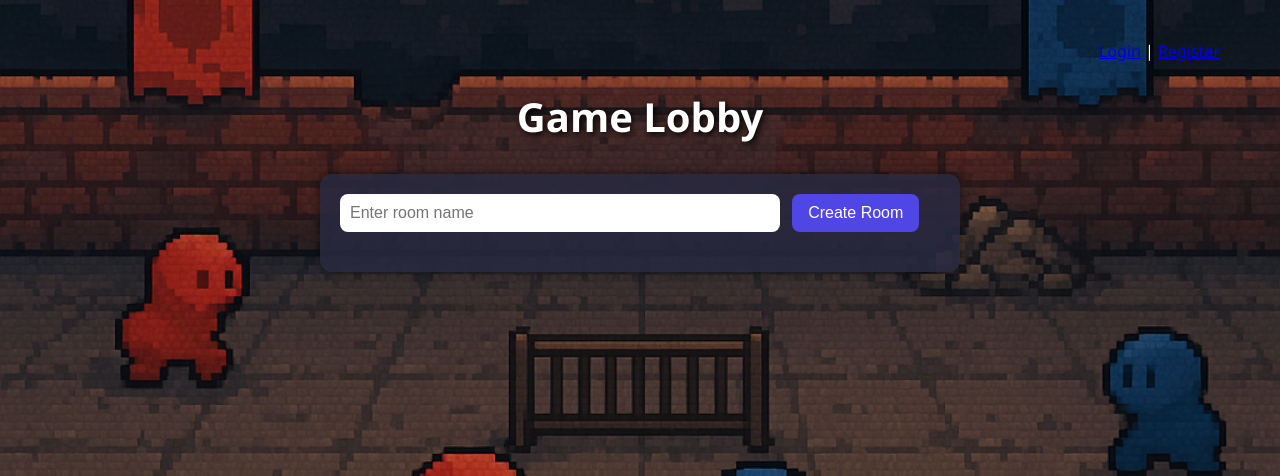
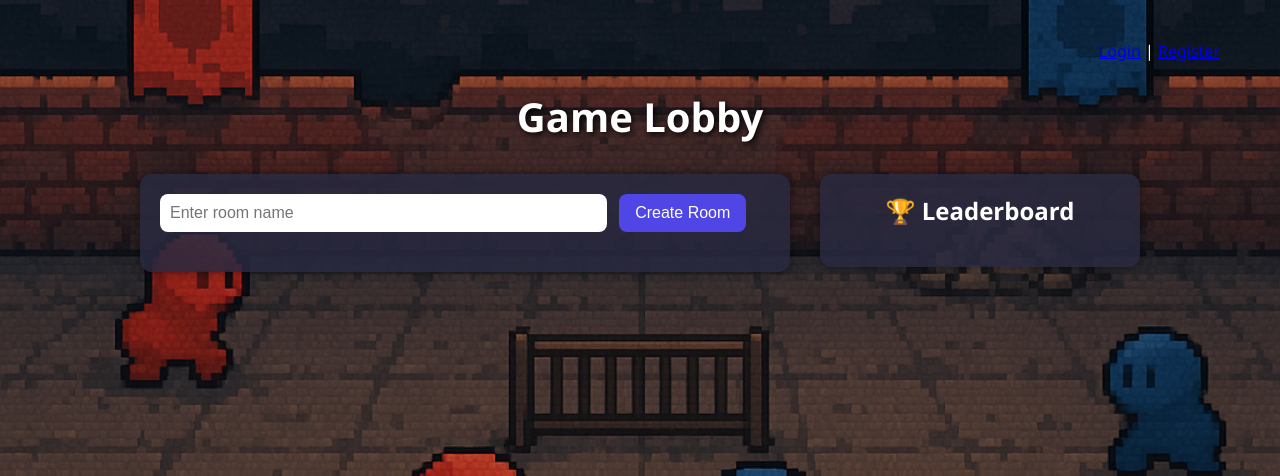
Before and after one commit to jialechen3/312Team, a Flask app: page /lobby in a window 1280 px wide. Shown: the top 476 px of the page. Run offline with Flask 3, Linux system fonts and the light colour scheme; data that the repository does not hold is empty; some libraries are stand-ins or nearby versions.

Commit message:
minimize the map. Added leaderboard

```diff
--- a/server.py
+++ b/server.py
@@ -29,10 +29,9 @@ def add_security_headers(response):
     status = response.status_code
     username = getattr(g, 'user', {}).get('username') if getattr(g, 'user', None) else 'Unauthenticated'
 
-    # ✅ Main log: lightweight summary only
+
     logging.info(f"{ip} - {username} - {method} {path} → {status}")
 
-    # ✅ Raw log: full details (with body size control & content filtering)
     if response.content_type and not response.content_type.startswith('text'):
         raw_logger.info(f"RESPONSE: {method} {path} → {status} — {response.content_type} (not logged)")
     else:
--- a/templates/battlefield.html
+++ b/templates/battlefield.html
@@ -100,9 +100,7 @@
 <!-- map canvas -->
 <canvas id="game" width="1200" height="750"></canvas>
 <canvas
-  id="minimap"
-  width="200.0"
-  height="200.0"
+  id="minimap" width="150" height="150"
   style="
     position: absolute;
     bottom: 20px;
@@ -180,7 +178,7 @@ function paintCorner() {
 const roomId = new URLSearchParams(location.search).get('room');
 if (!roomId) { alert('Room ID missing'); throw new Error('No room id'); }
 
-const TILE_SIZE = 40.0, MAP_WIDTH = 100.0, MAP_HEIGHT = 100.0;
+const TILE_SIZE = 40.0, MAP_WIDTH = 50.0, MAP_HEIGHT = 50.0;
 let terrain = Array.from({ length: MAP_HEIGHT }, () => Array(MAP_WIDTH).fill(0));
 
 
--- a/templates/lobby.html
+++ b/templates/lobby.html
@@ -20,14 +20,6 @@
       text-shadow: 2px 2px 6px #000;
     }
 
-    .container {
-      max-width: 600px;
-      margin: 0 auto;
-      background-color: rgba(42, 42, 64, 0.85);
-      padding: 20px;
-      border-radius: 12px;
-      box-shadow: 0 0 10px rgba(0,0,0,0.5);
-    }
 
     .avatar-circle {
       width: 32px;
@@ -75,6 +67,57 @@
       justify-content: space-between;
       align-items: center;
     }
+
+    .lobby-wrapper {
+  display: flex;
+  justify-content: center;
+  align-items: flex-start;
+  gap: 30px;
+  max-width: 1000px;
+  margin: 0 auto;
+}
+
+/* Left column: room list */
+.container {
+  flex: 1;
+  background-color: rgba(42, 42, 64, 0.85);
+  padding: 20px;
+  border-radius: 12px;
+  box-shadow: 0 0 10px rgba(0,0,0,0.5);
+}
+
+/* Right column: leaderboard */
+.leaderboard {
+  width: 280px;
+  flex-shrink: 0;
+  background-color: rgba(42, 42, 64, 0.85);
+  padding: 20px;
+  border-radius: 12px;
+  box-shadow: 0 0 10px rgba(0,0,0,0.5);
+}
+
+    .leaderboard h2 {
+      margin-top: 0;
+      font-size: 1.5rem;
+      text-align: center;
+    }
+
+    #leaderboardList {
+      list-style: none;
+      padding: 0;
+      margin-top: 10px;
+    }
+
+    #leaderboardList li {
+      background-color: #3b3b5c;
+      margin-bottom: 10px;
+      padding: 8px;
+      border-radius: 8px;
+      font-size: 0.95rem;
+      display: flex;
+      justify-content: space-between;
+    }
+
   </style>
 </head>
 <body>
@@ -110,12 +153,24 @@
   {% endif %}
 
     <h1>Game Lobby</h1>
+    <div class="lobby-wrapper">
+
+      <!-- Left: Room creation and list -->
       <div class="container">
         <input type="text" id="roomName" placeholder="Enter room name">
         <button onclick="createRoom()">Create Room</button>
 
         <ul id="roomList"></ul>
       </div>
+
+      <!-- Right: Leaderboard -->
+      <div class="leaderboard">
+        <h2>🏆 Leaderboard</h2>
+        <ul id="leaderboardList"></ul>
+      </div>
+
+    </div> <!-- End of .lobby-wrapper -->
+
 
   <script src="https://cdn.socket.io/4.5.4/socket.io.min.js"></script>
 
@@ -136,6 +191,29 @@
   });
 });
 
+
+ socket.on('leaderboard_updated', () => {
+  loadLeaderboard();  // ⬅️ this is the function you already defined earlier
+});
+
+// Load leaderboard on page load
+function loadLeaderboard() {
+  fetch('/api/leaderboard')
+    .then(res => res.json())
+    .then(data => {
+      const lbList = document.getElementById('leaderboardList');
+      lbList.innerHTML = '';
+      data.forEach((p, i) => {
+        const li = document.createElement('li');
+        li.innerHTML = `<span>${i + 1}. ${p.username}</span><span>${p.wins} wins</span>`;
+        lbList.appendChild(li);
+      });
+    });
+}
+
+loadLeaderboard();  // 👈 Call it once when the page loads
+
+
     function createRoom() {
       const roomName = document.getElementById('roomName').value.trim();
       if (roomName !== '') {
--- a/templates/profile.html
+++ b/templates/profile.html
@@ -1,8 +1,10 @@
 <!DOCTYPE html>
 <html lang="en">
+<h2>Your Wins: {{ wins }}</h2>
 <head>
   <meta charset="UTF-8">
   <title>Your Profile</title>
+
   <link rel="stylesheet" href="{{ url_for('static', filename='login.css') }}">
   <style>
     body {
--- a/util/auth.py
+++ b/util/auth.py
@@ -42,7 +42,8 @@ def register():
         "id": user_id,
         "username": user,
         "password": hashed_pw,
-        "auth_token": None
+        "auth_token": None,
+        "wins": 0
     })
 
     logging.info(f"Registration successful: user '{user}' created")
@@ -148,8 +149,7 @@ def profile():
 
     # GET — render form
 
-
-    return render_template('profile.html')
+    return render_template('profile.html', wins=user.get('wins', 0))
 
 
 @auth_bp.route('/api/whoami')
@@ -163,3 +163,14 @@ def whoami():
         return jsonify({"username": user["username"]})
 
     return jsonify({"username": None})
+
+@auth_bp.route('/api/leaderboard')
+def leaderboard():
+    players = list(user_collection.find({}, {"username": 1, "wins": 1}).sort("wins", -1))
+    return jsonify([
+        {
+            "username": u["username"],
+            "wins": u.get("wins", 0)
+        }
+        for u in players
+    ])
--- a/util/battlefield.py
+++ b/util/battlefield.py
@@ -7,20 +7,21 @@ import math
 from util.rooms import choose_avatar
 
 # Constants for map size
-MAP_WIDTH = 100
-MAP_HEIGHT = 100
+MAP_WIDTH = 50
+MAP_HEIGHT = 50
 
 terrain = [[0 for _ in range(MAP_WIDTH)] for _ in range(MAP_HEIGHT)]
 
 for y in range(MAP_HEIGHT):
     for x in range(MAP_WIDTH):
-        if y < 5 and x >= MAP_WIDTH - 5:
-            inside = (x >= MAP_WIDTH - 4 and x <= MAP_WIDTH - 2) and (y >= 1 and y <= 3)
+        if y < 4 and x >= MAP_WIDTH - 4:
+            inside = (x >= MAP_WIDTH - 3 and x <= MAP_WIDTH - 2) and (y >= 1 and y <= 2)
             terrain[y][x] = 0 if inside else 3  # red base walls
-        elif y >= MAP_HEIGHT - 5 and x < 5:
+        elif y >= MAP_HEIGHT - 4 and x < 4:
             terrain[y][x] = 2  # blue base walls
-        elif (x + y) % 17 == 0 and 5 < x < MAP_WIDTH - 6 and 5 < y < MAP_HEIGHT - 6:
+        elif (x + y) % 11 == 0 and 3 < x < MAP_WIDTH - 4 and 3 < y < MAP_HEIGHT - 4:
             terrain[y][x] = 1  # scattered maze walls
+
 
 # Global memory
 room_player_data = {}  # { room_id: { player_name: {"x": int, "y": int, "team": str} } }
@@ -76,7 +77,7 @@ def register_battlefield_handlers(socketio, user_collection, room_collection):
             return
 
         # fetch once
-        terrain = room.get('terrain', [[0] * 100 for _ in range(100)])
+        terrain = room.get('terrain', [[0] * MAP_WIDTH for _ in range(MAP_HEIGHT)])
         player_list = room.get('players', [])
         player_data = next((p for p in player_list if p['id'] == player), None)
         if not player_data:
--- a/util/rooms.py
+++ b/util/rooms.py
@@ -240,10 +240,10 @@ def register_room_handlers(socketio, user_collection, room_collection):
         for player in players_to_start:
             # Determine spawn position
             if player in room.get('red_team', []):
-                spawn_x, spawn_y = 97, 2
+                spawn_x, spawn_y = 47, 2
                 team = "red"
             else:
-                spawn_x, spawn_y = 2, 97
+                spawn_x, spawn_y = 2, 47
                 team = "blue"
 
             # Check if player already exists in players list (shouldn't, but safe check)
@@ -347,21 +347,21 @@ def register_room_handlers(socketio, user_collection, room_collection):
 # server-side battlefield terrain generation (Python)
 import random
 
-def generate_battlefield_terrain(width=100, height=100):
+def generate_battlefield_terrain(width=50, height=50):
     terrain = [[0 for _ in range(width)] for _ in range(height)]
 
-    # Define safe zones
-    safe_zone_red = (0, 0, 5, 5)
-    safe_zone_blue = (width-5, height-5, width, height)
+    # Define safe zones (smaller for 50x50)
+    safe_zone_red = (0, 0, 4, 4)
+    safe_zone_blue = (width-4, height-4, width, height)
 
     def in_safe_zone(x, y):
         return (safe_zone_red[0] <= x < safe_zone_red[2] and safe_zone_red[1] <= y < safe_zone_red[3]) or \
                (safe_zone_blue[0] <= x < safe_zone_blue[2] and safe_zone_blue[1] <= y < safe_zone_blue[3])
 
-    # ✨ Step 1: Create big wall blocks
-    for _ in range(40):  # More blocks (used to be 25)
-        block_width = random.randint(3, 6)
-        block_height = random.randint(3, 6)
+    # Step 1: Create medium-sized wall blocks
+    for _ in range(20):  # Fewer blocks than before
+        block_width = random.randint(2, 4)
+        block_height = random.randint(2, 4)
         start_x = random.randint(0, width - block_width - 1)
         start_y = random.randint(0, height - block_height - 1)
 
@@ -370,19 +370,19 @@ def generate_battlefield_terrain(width=100, height=100):
                 if not in_safe_zone(x, y):
                     terrain[y][x] = 1  # Wall
 
-    # ✨ Step 2: Sprinkle small single-tile obstacles
-    for _ in range(300):  # Add many scattered little tiles
-        x = random.randint(0, width-1)
-        y = random.randint(0, height-1)
+    # Step 2: Sprinkle small obstacles
+    for _ in range(100):  # Scaled down for smaller map
+        x = random.randint(0, width - 1)
+        y = random.randint(0, height - 1)
         if not in_safe_zone(x, y) and terrain[y][x] == 0:
             terrain[y][x] = 1
 
-    # ✨ Step 3: Make spawn zones clean
+    # Step 3: Mark safe zones with team numbers
     for x in range(width):
         for y in range(height):
-            if x >= width-5 and y < 5:
+            if x >= width - 4 and y < 4:
                 terrain[y][x] = 3  # Red team safe
-            elif x < 5 and y >= height-5:
+            elif x < 4 and y >= height - 4:
                 terrain[y][x] = 2  # Blue team safe
 
     return terrain
```
Also changed, not shown: util/rounds.py (+13 -2 lines). Lines whose indentation alone changed are shown as unchanged.
